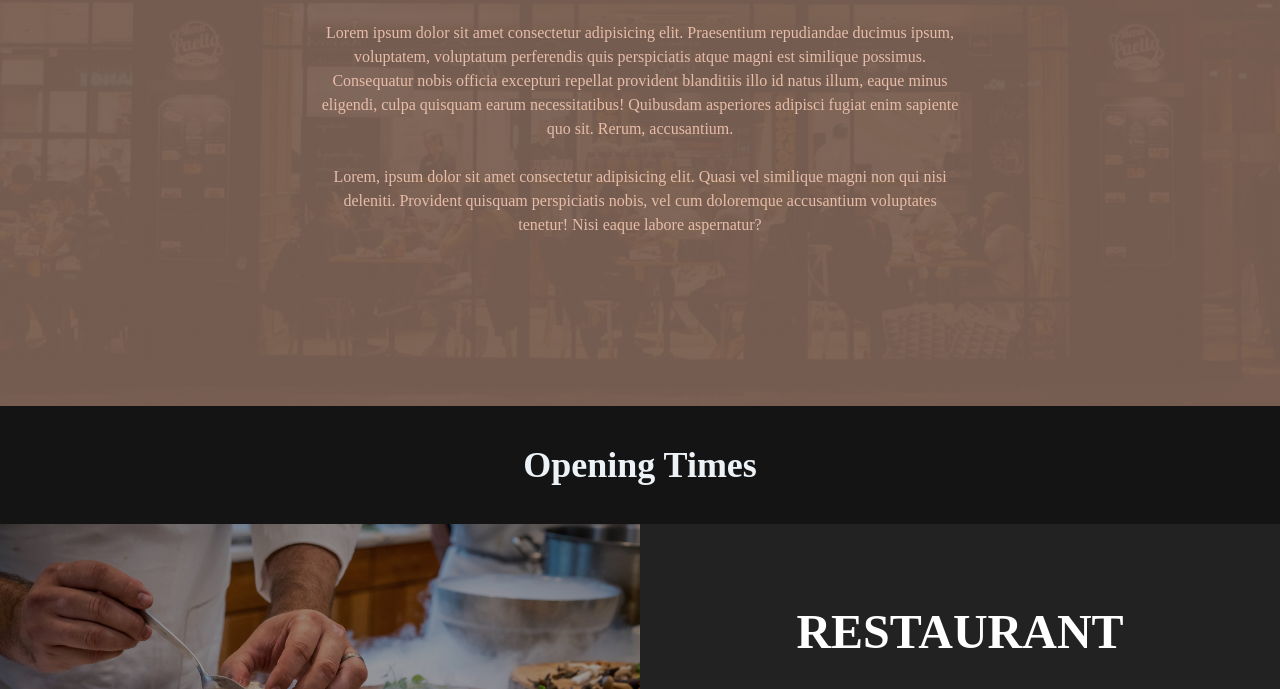
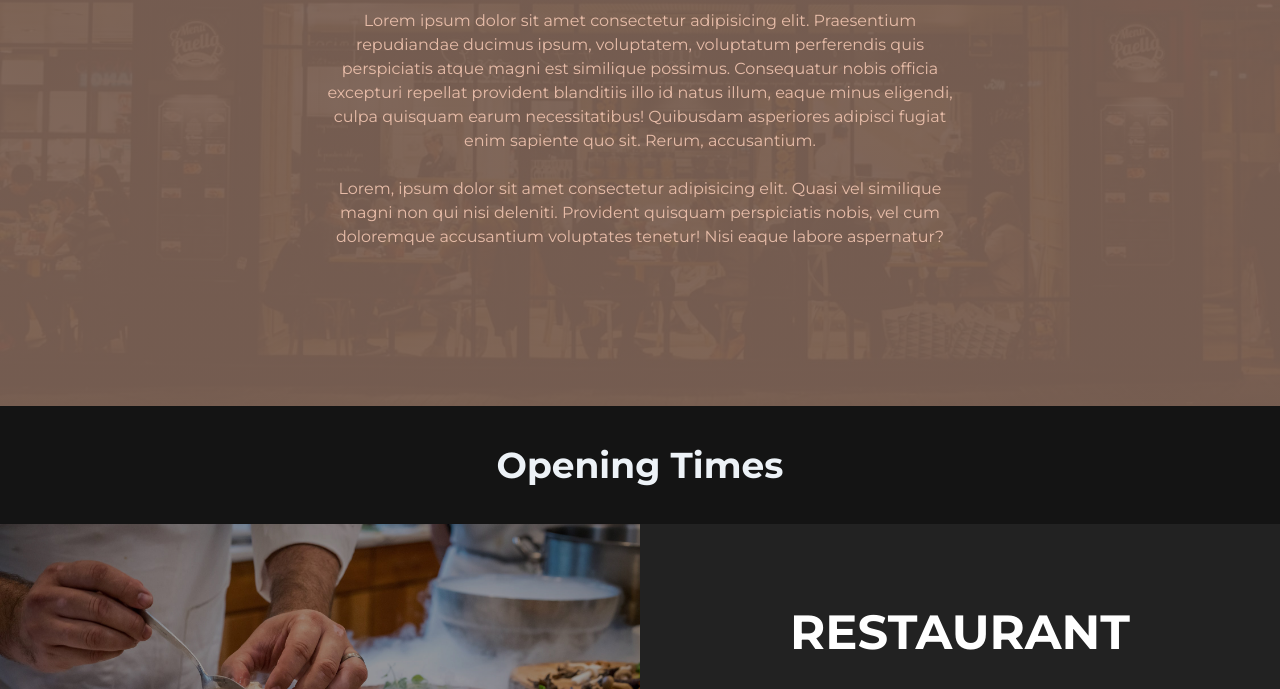
Before and after one commit to JsnSwny/restaurant-mock, a website: page index.html in a window 1280 px wide. Shown: the part 1194-1883 px from the top of the page. Drawn offline with Linux system fonts and the light colour scheme.

Commit message:
Possible fix for font issue

```diff
--- a/index.html
+++ b/index.html
@@ -5,6 +5,7 @@
     <meta name="viewport" content="width=device-width, initial-scale=1.0">
     <meta http-equiv="X-UA-Compatible" content="ie=edge">
     <link rel="stylesheet" href="style.css">
+    <link href="https://fonts.googleapis.com/css?family=Montserrat:100,300,400,700&display=swap" rel="stylesheet">
     <title>Restaurant Mock</title>
 </head>
 <body>
--- a/src/style.css
+++ b/src/style.css
@@ -9,9 +9,6 @@
 .menu-btn:hover {
     @apply bg-black text-white;
 }
-
-@import url('https://fonts.googleapis.com/css?family=Montserrat:100,300,400,700&display=swap');
-
 .hero-image {
     height: 100vh;
     width: 100%;
```
